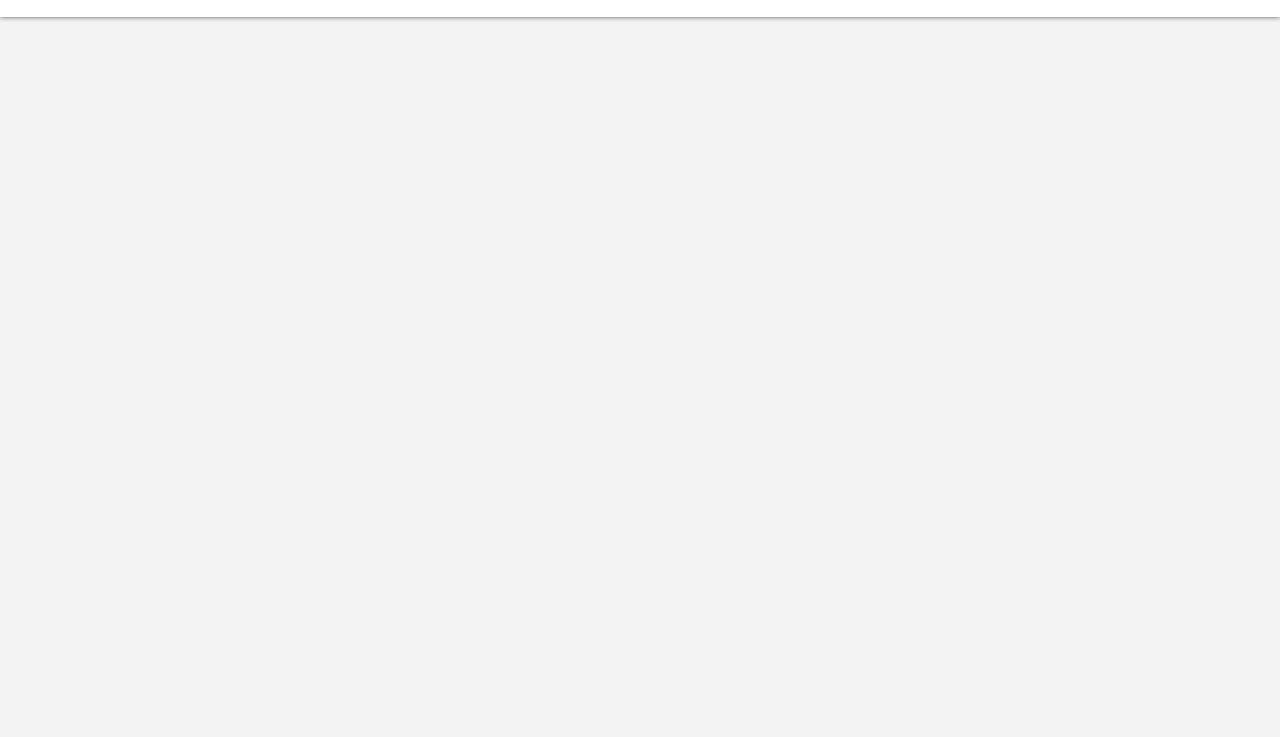
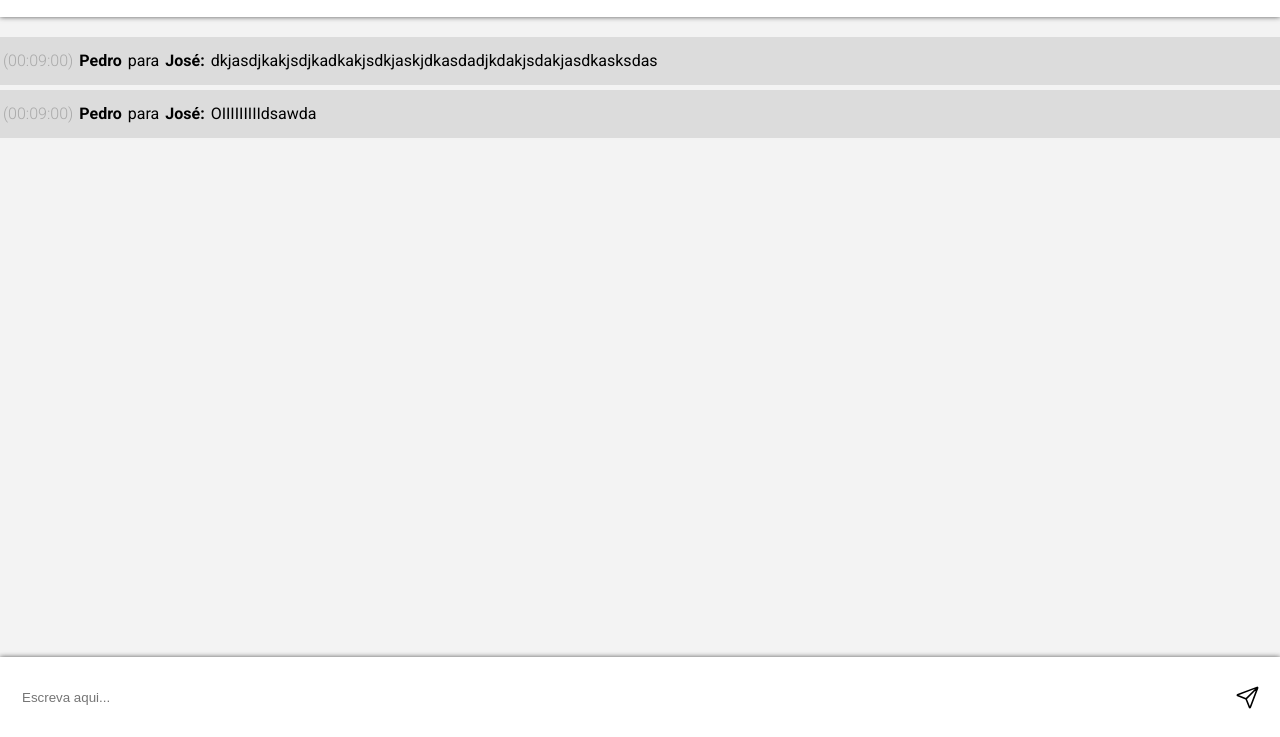
Before and after one commit to marckdados/projeto-5-batepapoul, a plain HTML site: page index.html in a window 1280 px wide. Shown: the part 63-800 px from the top of the page. Drawn offline with nearby package versions, Linux system fonts and the light colour scheme.

Commit message:
Terminando o layout parcialmente, adicionando o Axios ao projeto.

```diff
--- a/css/style.css
+++ b/css/style.css
@@ -1,8 +1,14 @@
+@import url('https://fonts.googleapis.com/css2?family=Righteous&family=Roboto:wght@100;300;400;500;700&display=swap');
+
 *{
     box-sizing: border-box;
+
 }
 body{
     background-color: #f3f3f3;
+    font-family: "Roboto";
+    overflow-x: hidden;
+
 }
 .topo{
     width: 100%;
@@ -12,7 +18,68 @@ body{
     justify-content: space-between;
     padding: 20px 20px;
     box-shadow: 0px 0px 5px rgb(87, 87, 87);
+    position: fixed;
+    top: 0;
+    left: 0;
+
 }
 .topo ion-icon{
     font-size: 35px;
 }
+
+.digitar{
+    width: 100%;
+    height: 80px;
+    display: flex;
+    align-items: center;
+    justify-content: space-between;
+    background-color: #ffffff;
+    position: fixed;
+    bottom: 0;
+    left: 0;
+    padding: 10px 20px;
+    box-shadow: 0px 0px 5px rgb(87, 87, 87);
+}
+.digitar input{
+    border: none;
+    width: 90%;
+    height: 40px;
+    text-decoration: none;
+    color: black;
+}
+.digitar ion-icon{
+    font-size: 25px;
+}
+main{
+    max-width: 100%;
+}
+
+.mensagens{
+    width: 100%;
+    margin: 100px 0;
+
+}
+.mensagem{
+    margin: 5px 0;
+    min-width: 100%;
+    background-color: #DCDCDC;
+    min-height: 3em;
+    display: flex;
+    align-items: center;
+
+}
+
+.mensagem span{
+    margin: 0 3px;
+}
+
+.mensagem span:first-child{
+    font-weight: 300;
+    color: #AAAAAA;
+}
+.mensagem span:nth-child(2){
+    font-weight: 700;
+}
+.mensagem span:nth-child(4){
+    font-weight: 700;
+}
--- a/index.html
+++ b/index.html
@@ -1,5 +1,5 @@
 <!DOCTYPE html>
-<html lang="en">
+<html lang="pt-br">
 <head>
     <meta charset="UTF-8">
     <meta http-equiv="X-UA-Compatible" content="IE=edge">
@@ -14,10 +14,36 @@
             <img src="./images/logo 1.svg" alt="">
             <ion-icon name="people"></ion-icon>
         </div>
+    </header>
+    <main>
+        <div class="mensagens">
+            <div class="mensagem">
+                <span class="hour">(00:09:00)</span>
+                <span class="usuario">Pedro</span>
+                <span class="to">para</span>
+                <span class="users">José:</span>
+                <span class="message">dkjasdjkakjsdjkadkakjsdkjaskjdkasdadjkdakjsdakjasdkasksdas</span>
+            </div>
+            <div class="mensagem">
+                <span class="hour">(00:09:00)</span>
+                <span class="usuario">Pedro</span>
+                <span class="to">para</span>
+                <span class="users">José:</span>
+                <span class="message">OIIIIIIIIIdsawda</span>
+            </div>
+        </div>
+    </main>
+    <footer>
+        <div class="digitar">
+            <input type="text" placeholder="Escreva aqui...">
+            <ion-icon name="paper-plane-outline"></ion-icon>
+        </div>
+    </footer>
 
-    </header>
+
     <script type="module" src="https://unpkg.com/ionicons@5.5.2/dist/ionicons/ionicons.esm.js"></script>
     <script nomodule src="https://unpkg.com/ionicons@5.5.2/dist/ionicons/ionicons.js"></script>
+    <script src="https://cdn.jsdelivr.net/npm/axios/dist/axios.min.js"></script>
     <script src="./js/script.js"></script>
 </body>
 </html>
```
